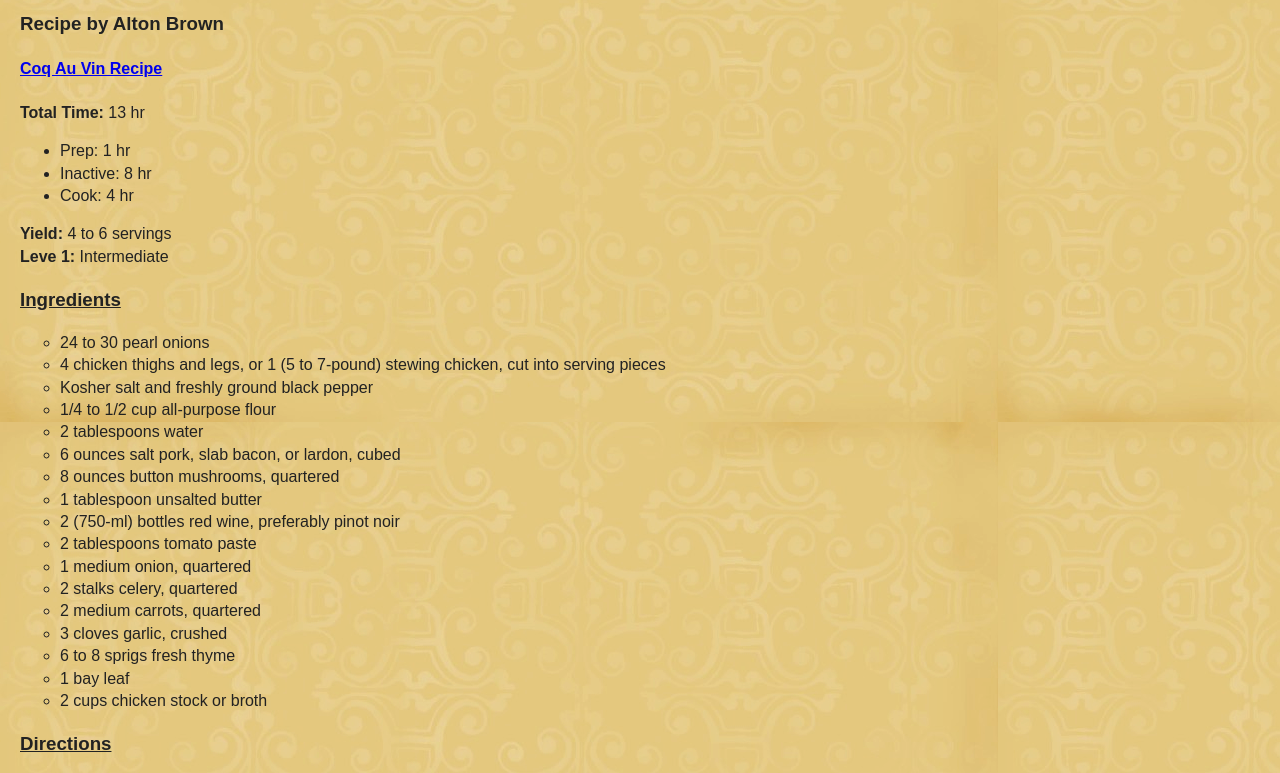
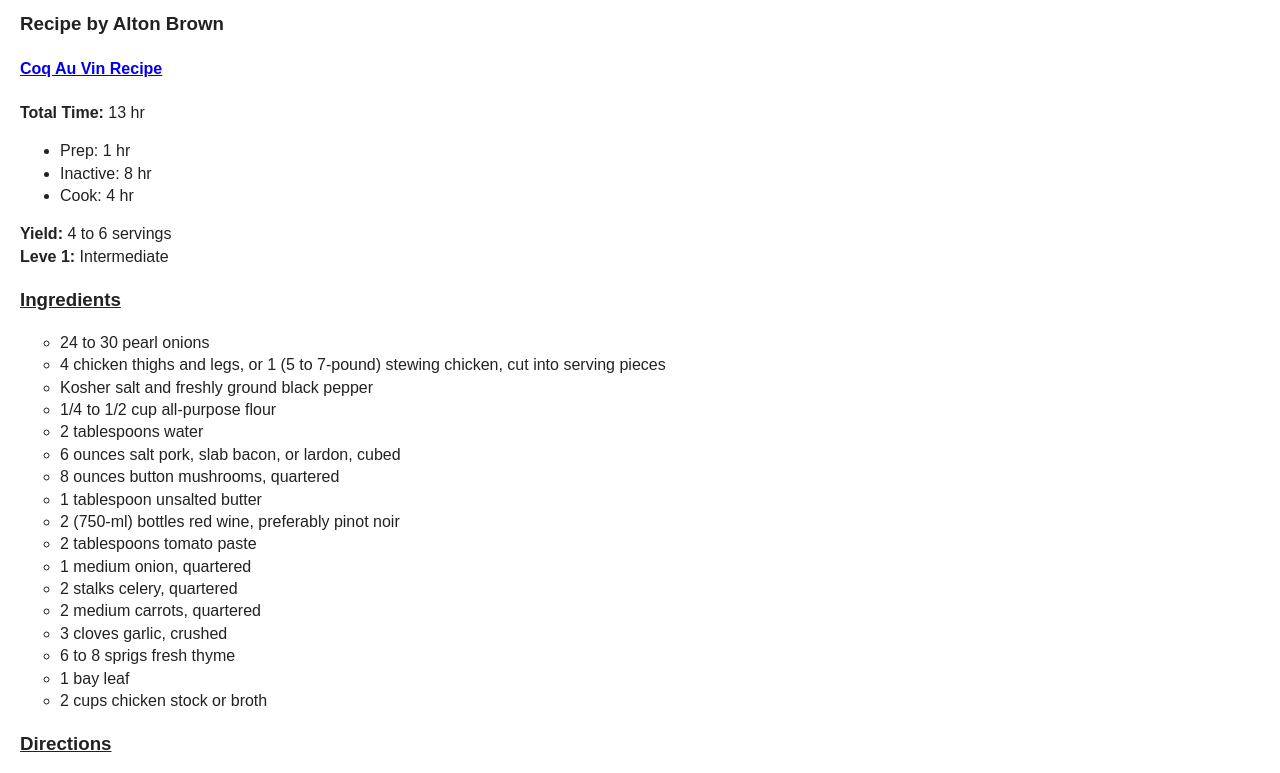
Before and after one commit to mukasama/tc349, a plain HTML site: page Assignment 01/index.html in a window 1280 px wide. Shown: the part 77-850 px from the top of the page. Drawn offline with nearby package versions, Linux system fonts and the light colour scheme.

Commit message:
Assignment 01
Assignment 01

```diff
--- a/Assignment 01/css/main.css
+++ b/Assignment 01/css/main.css
@@ -98,7 +98,6 @@ textarea {
    ========================================================================== */
 
 body {
-	background-image:url(../img/Snip20140921_2.png);
 	margin-left:20px;
 }
 
```
